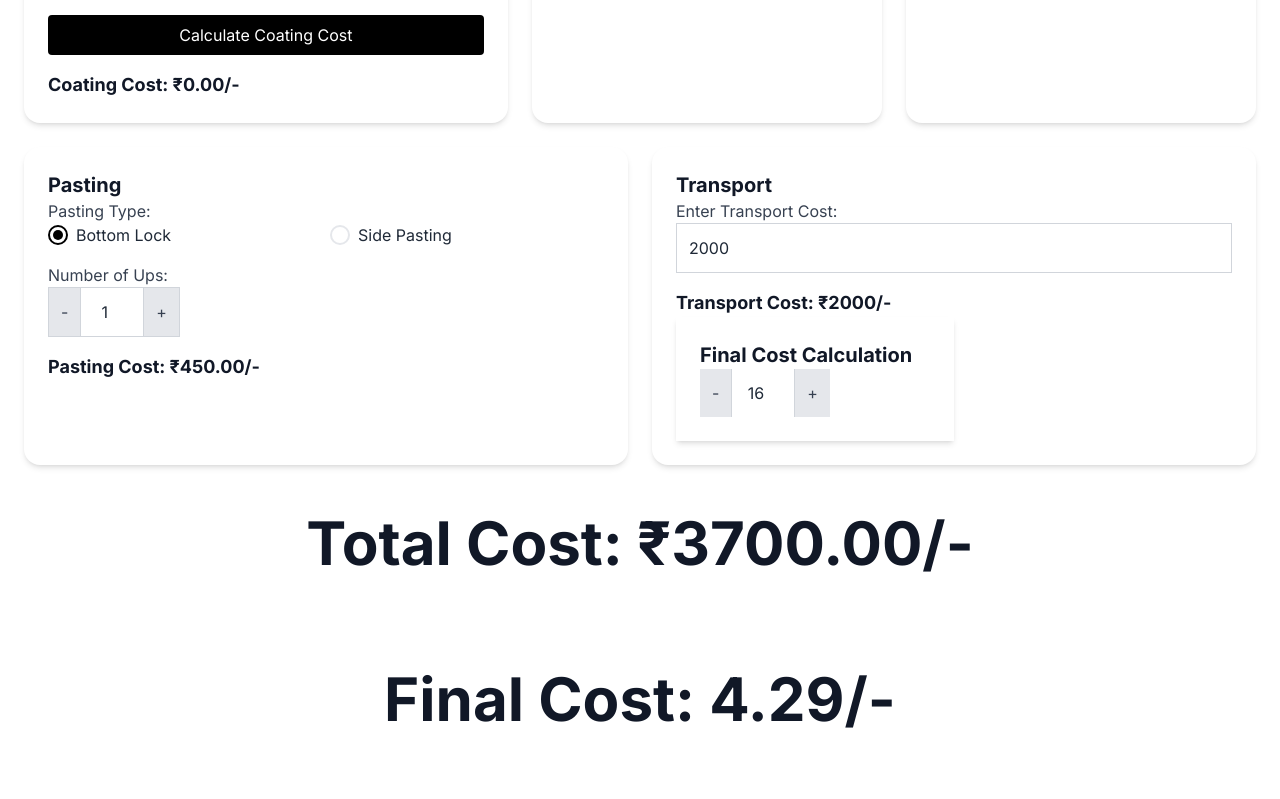
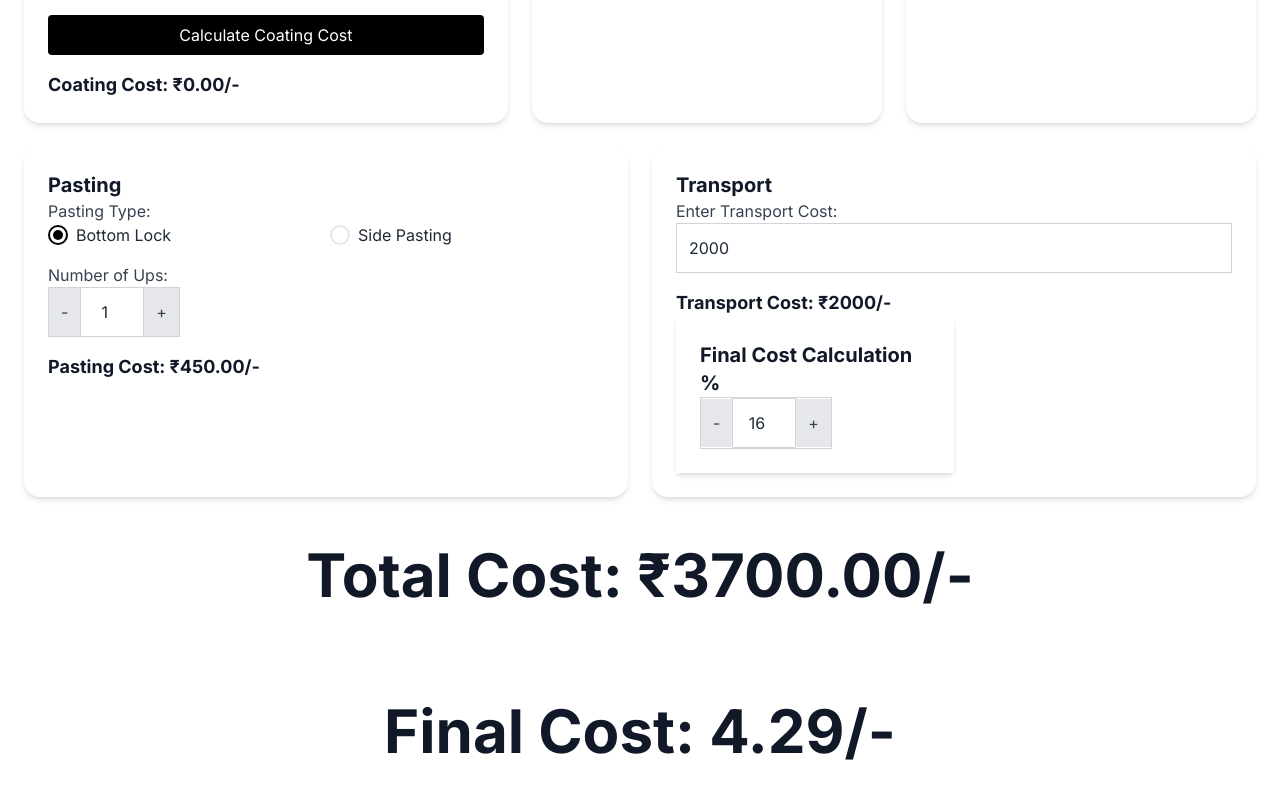
Before and after one commit to Lalith2801/Quotation_frontend, a Next.js app: page / in a window 1280 px wide. Shown: the part 1173-1972 px from the top of the page. Built offline with nearby package versions, Linux system fonts and the light colour scheme; no server answers.

Commit message:
small update

```diff
--- a/app/page.tsx
+++ b/app/page.tsx
@@ -863,10 +863,9 @@ const isCustomSize = !availableSizes.includes(selectedSize);
             Transport Cost: ₹{transportCost}/-
           </h3>
           <div className="w-full sm:w-1/2 bg-white dark:bg-dark-surface shadow-md rounded-lg p-4 md:p-6">
-            <h2 className="text-xl font-bold text-gray-900 dark:text-dark-text">Final Cost Calculation</h2>
+              <h2 className="text-xl font-bold text-gray-900 dark:text-dark-text">Final Cost Calculation %</h2>
 
-            <label className="block text-gray-700 dark:text-dark-text"></label>
-
+              <div className="flex items-center border border-gray-300 dark:border-gray-700 rounded-md w-fit">
                 <button
                   onClick={() => setPercentage((prev) => Math.max(prev - 1, 0))} // Prevents going below 0
                   className="px-3 py-3 bg-gray-200 dark:bg-gray-700 hover:bg-gray-300 dark:hover:bg-gray-600 rounded-l-md text-gray-700 dark:text-dark-text"
@@ -878,15 +877,16 @@ const isCustomSize = !availableSizes.includes(selectedSize);
                   type="number"
                   value={percentage}
                   onChange={(e) => setPercentage(Number(e.target.value))}
-              className="w-16 text-center border-x border-gray-300 dark:border-gray-700 p-2 md:p-3 bg-white dark:bg-dark-surface text-gray-800 dark:text-dark-text"
+                  className="w-16 text-center border border-gray-300 dark:border-gray-700 p-2 md:p-3 bg-white dark:bg-dark-surface text-gray-800 dark:text-dark-text"
                 />
 
                 <button
                   onClick={() => setPercentage((prev) => prev + 1)}
-              className="px-3 py-3 bg-gray-200 dark:bg-gray-700 hover:bg-gray-300 dark:hover:bg-gray-600 rounded-l-md text-gray-700 dark:text-dark-text"
+                  className="px-3 py-3 bg-gray-200 dark:bg-gray-700 hover:bg-gray-300 dark:hover:bg-gray-600 rounded-r-md text-gray-700 dark:text-dark-text"
                 >
                   +
                 </button>
+              </div>
             </div>
         </div>
       </div>
```
Lines whose indentation alone changed are shown as unchanged.
